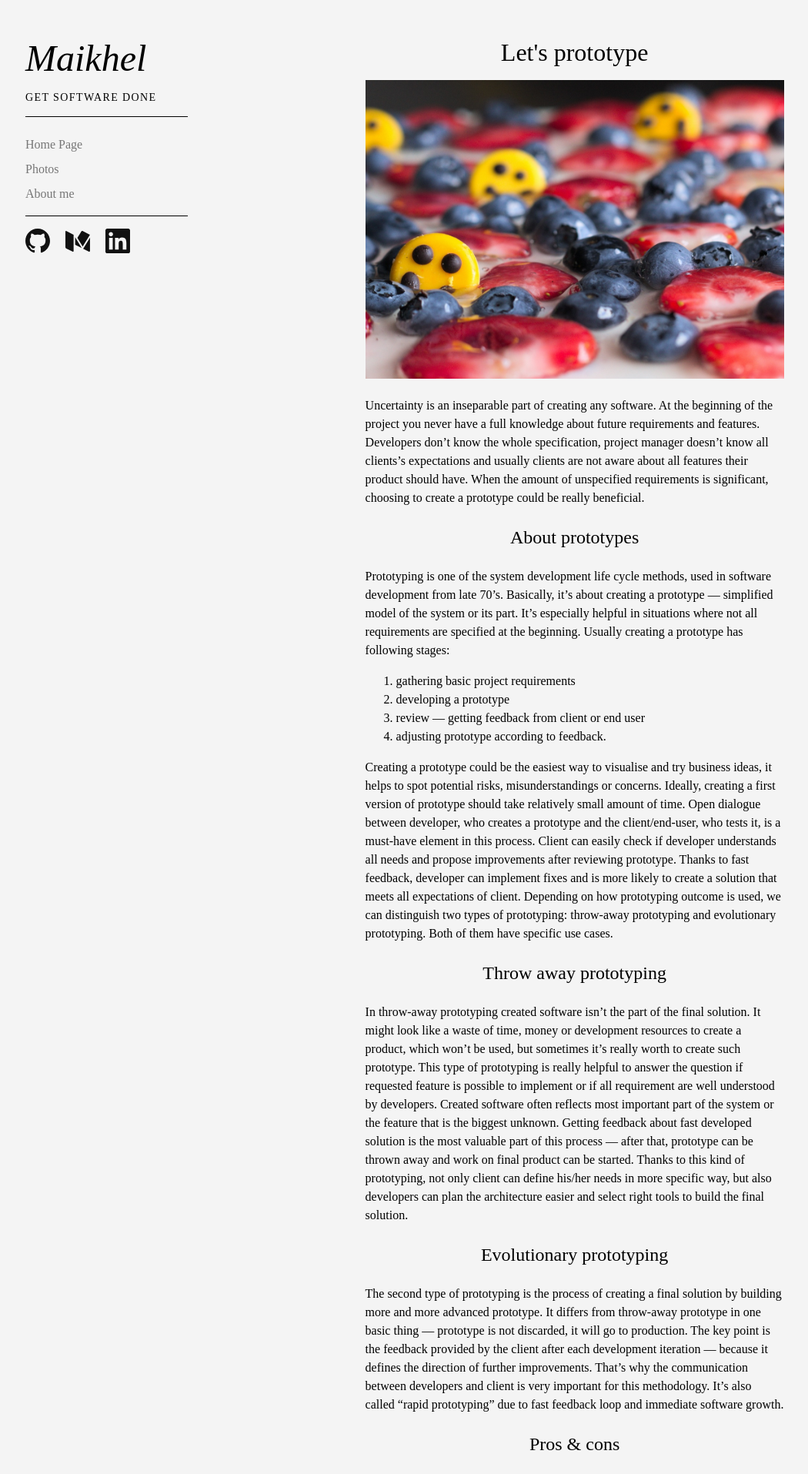
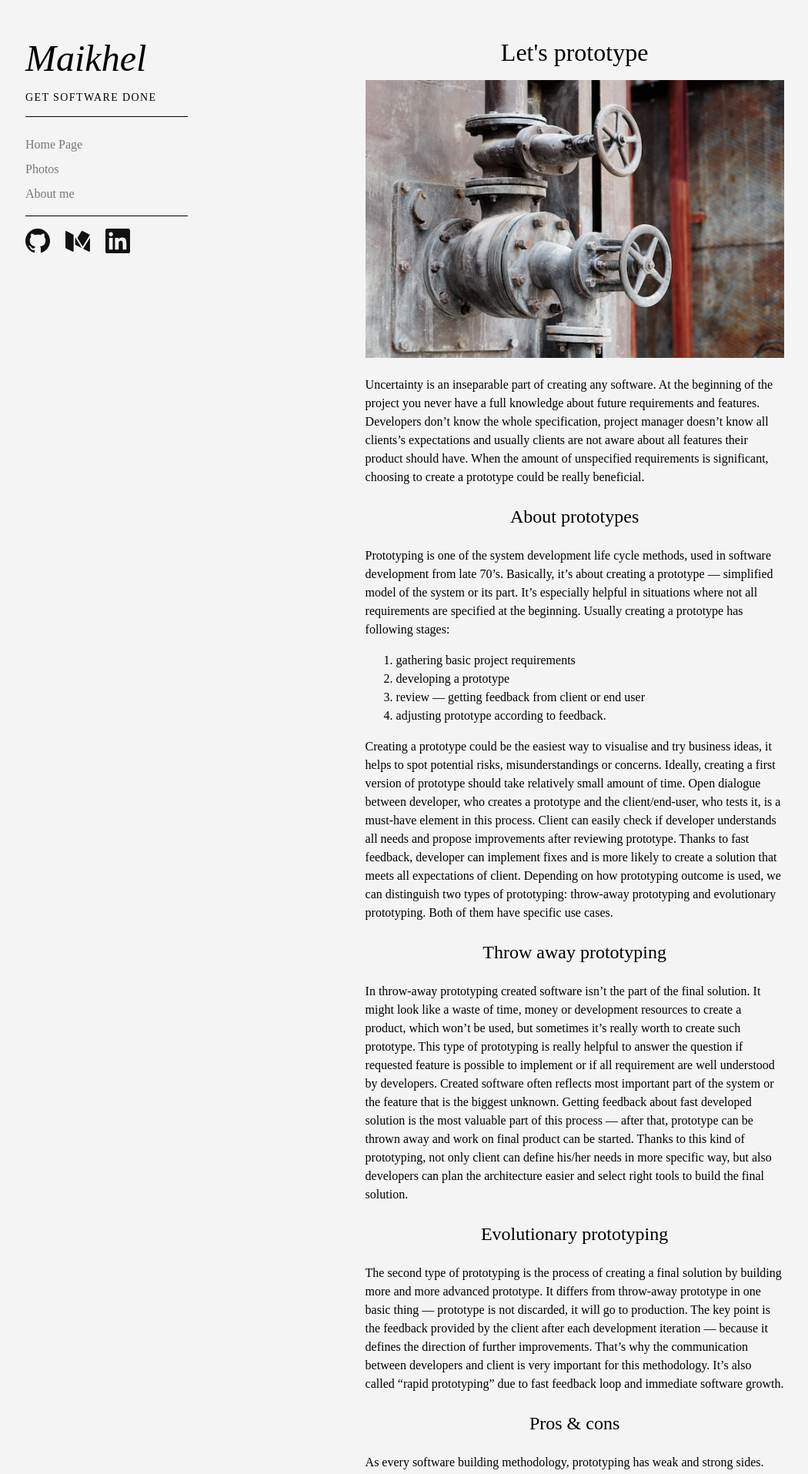
Before and after one commit to maikhel/maikhel.github.io, a Jekyll site: the page built from _posts/2019-07-04-prototyping.md, in a window 1280 px wide. Shown: the top 1915 px of the page at 77% size, without its empty margins (15-1065 px from the left). Built offline with Jekyll 4.4.1, drawn with Linux system fonts in a browser that asks for light colours.

```diff
--- a/_posts/2019-07-04-prototyping.md
+++ b/_posts/2019-07-04-prototyping.md
@@ -1,5 +1,5 @@
 ---
-image: "happy_cookie.jpeg"
+image: "machine.jpeg"
 layout: default
 title:  "Let's prototype"
 excerpt_separator: <!--more-->
@@ -7,7 +7,7 @@
 ---
 
 {:.lh-copy .measure-wide .center}
-![image](/images/happy_cookie.jpeg)
+![image](/images/machine.jpeg)
 
 {:.lh-copy .measure-wide .center}
 Uncertainty is an inseparable part of creating any software. At the beginning of the project you never have a full knowledge about future requirements and features. Developers don’t know the whole specification, project manager doesn’t know all clients’s expectations and usually clients are not aware about all features their product should have. When the amount of unspecified requirements is significant, choosing to create a prototype could be really beneficial.
```
Also changed, not shown: images/happy_cookie.jpeg (deleted), images/machine.jpeg (added), images/three_strategies.jpeg, images/working.jpeg.
